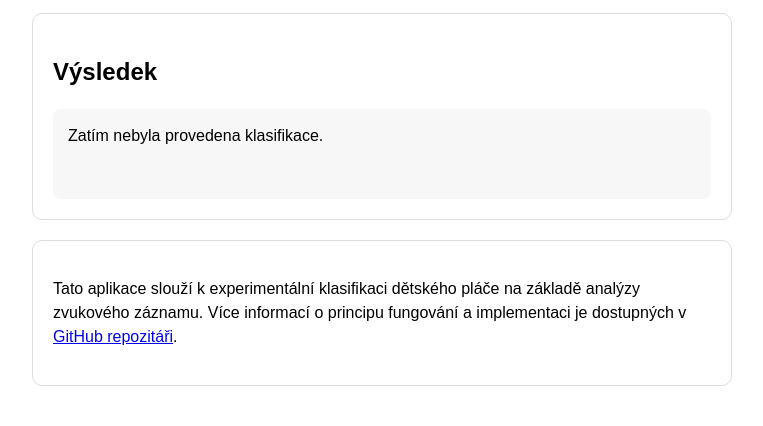
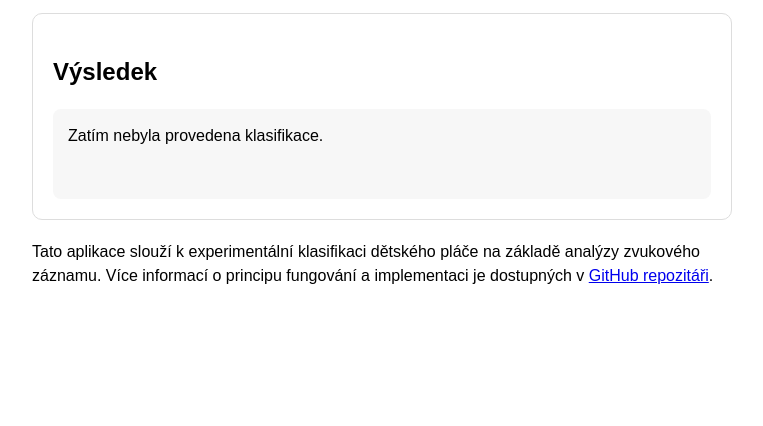
Before and after one commit to vojtechpardubsky/baby-cry-classification, a FastAPI app: page / in a window 1280 px wide. Shown: the part 595-1021 px from the top of the page, without its empty margins (258-1021 px from the left). After the commit the page ends 879 px from the top, so only its background shows below. Run offline with FastAPI, Linux system fonts and the light colour scheme; parts of the project's set-up code (start-up, migrations or seed data) failed here and were passed over.

Commit message:
Removed class from div

```diff
--- a/templates/index.html
+++ b/templates/index.html
@@ -38,7 +38,7 @@
         <div id="result" class="result-box">Zatím nebyla provedena klasifikace.</div>
     </div>
 
-    <div class="card">
+    <div>
         <p>
           Tato aplikace slouží k experimentální klasifikaci dětského pláče na základě analýzy zvukového záznamu.
           Více informací o principu fungování a implementaci je dostupných v
```
